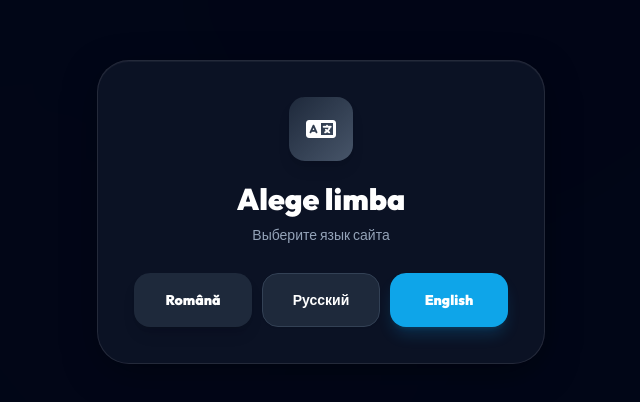
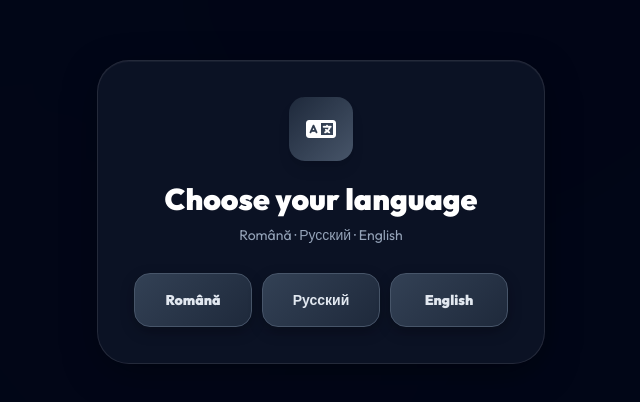
Before and after one commit to jenyahurtoviy-dot/chisinau-vibe, a plain HTML site: page index.html in a window 1280 px wide. Shown: the part 188-590 px from the top of the page, without its empty margins (319-959 px from the left). Drawn offline with nearby package versions, Linux system fonts and the light colour scheme.

Commit message:
Update index.html

```diff
--- a/index.html
+++ b/index.html
@@ -116,6 +116,26 @@
             color: #e2e8f0;
             box-shadow: 0 2px 8px rgba(0, 0, 0, 0.42);
         }
+        /* На первом экране все языки равны: одинаковая спокойная кнопка без акцента. */
+        .language-start-choice {
+            background: linear-gradient(135deg, #f8fafc, #e2e8f0);
+            border: 1px solid #cbd5e1;
+            color: #334155;
+            box-shadow: 0 5px 14px rgba(15, 23, 42, 0.08);
+            transition: transform 0.2s ease, border-color 0.2s ease, box-shadow 0.2s ease;
+        }
+        .language-start-choice:hover {
+            border-color: #64748b;
+            box-shadow: 0 8px 18px rgba(15, 23, 42, 0.14);
+            transform: translateY(-2px);
+        }
+        .dark .language-start-choice {
+            background: linear-gradient(135deg, #334155, #1e293b);
+            border-color: #475569;
+            color: #e2e8f0;
+            box-shadow: 0 5px 14px rgba(0, 0, 0, 0.25);
+        }
+        .dark .language-start-choice:hover { border-color: #94a3b8; }
 
         /* Район под логотипом читается как отдельная стеклянная плашка. */
         #current-district-display {
@@ -746,12 +766,12 @@
             <div class="w-16 h-16 mx-auto mb-5 rounded-2xl bg-gradient-to-br from-slate-800 to-slate-600 text-white flex items-center justify-center text-2xl shadow-lg">
                 <i class="fa-solid fa-language"></i>
             </div>
-            <h1 class="text-2xl sm:text-3xl font-black text-slate-900 dark:text-white">Alege limba</h1>
-            <p class="mt-2 text-sm text-slate-500 dark:text-slate-400 font-medium">Выберите язык сайта</p>
+            <h1 class="text-2xl sm:text-3xl font-black text-slate-900 dark:text-white">Choose your language</h1>
+            <p class="mt-2 text-sm text-slate-500 dark:text-slate-400 font-medium">Română · Русский · English</p>
             <div class="grid grid-cols-3 gap-2.5 mt-7">
-                <button type="button" onclick="chooseInitialLanguage('ro')" class="py-4 rounded-2xl bg-slate-800 hover:bg-black text-white font-black text-sm shadow-lg transition-all hover:scale-[1.03] active:scale-[0.98]">Română</button>
-                <button type="button" onclick="chooseInitialLanguage('ru')" class="py-4 rounded-2xl bg-white dark:bg-slate-800 border border-slate-200 dark:border-slate-700 text-slate-800 dark:text-white font-black text-sm shadow-sm transition-all hover:scale-[1.03] active:scale-[0.98]">Русский</button>
-                <button type="button" onclick="chooseInitialLanguage('en')" class="py-4 rounded-2xl bg-sky-500 hover:bg-sky-600 text-white font-black text-sm shadow-lg shadow-sky-500/20 transition-all hover:scale-[1.03] active:scale-[0.98]">English</button>
+                <button type="button" onclick="chooseInitialLanguage('ro')" class="language-start-choice py-4 rounded-2xl font-black text-sm active:scale-[0.98]">Română</button>
+                <button type="button" onclick="chooseInitialLanguage('ru')" class="language-start-choice py-4 rounded-2xl font-black text-sm active:scale-[0.98]">Русский</button>
+                <button type="button" onclick="chooseInitialLanguage('en')" class="language-start-choice py-4 rounded-2xl font-black text-sm active:scale-[0.98]">English</button>
             </div>
         </div>
     </div>
```
